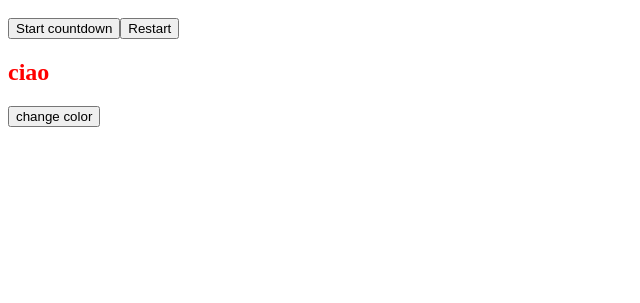
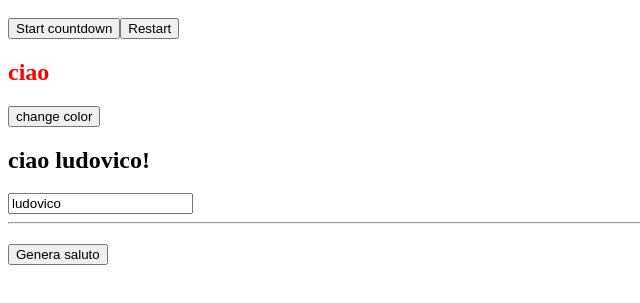
Before and after one commit to giorgia-rondinelli/vue-hello, a plain HTML site: page index.html in a window 1280 px wide. Shown: the part 109-412 px from the top of the page, without its empty margins (0-640 px from the left). Drawn offline with nearby package versions, Linux system fonts and the light colour scheme.

Commit message:
[add] saluto

```diff
--- a/index.html
+++ b/index.html
@@ -15,6 +15,11 @@
     <button @click="resetCountdown">Restart</button>
     <h2 :class="isRed ? myClass : ''">ciao</h2>
     <button @click="isRed =!isRed">change color</button>
+    <h2>ciao {{nome}}!</h2>
+    <input type="text" v-model="nome"><br>
+    <hr>
+    <h2>{{nuovoSaluto}}</h2>
+    <button @click="saluto">Genera saluto </button>
 
 
 
--- a/js/script.js
+++ b/js/script.js
@@ -6,7 +6,9 @@ createApp({
       countdown: 10,
       stop: 'fine',
       myClass:'red',
-      isRed:true
+      isRed:true,
+      nome: 'ludovico',
+      nuovoSaluto:''
 
     }
   },
@@ -29,6 +31,10 @@ createApp({
     resetCountdown(){
       this.countdown=10
 
+    },
+    saluto(){
+      this.nuovoSaluto=`ciao ${this.nome}!`
+
     }
 },
 mounted(){
```
